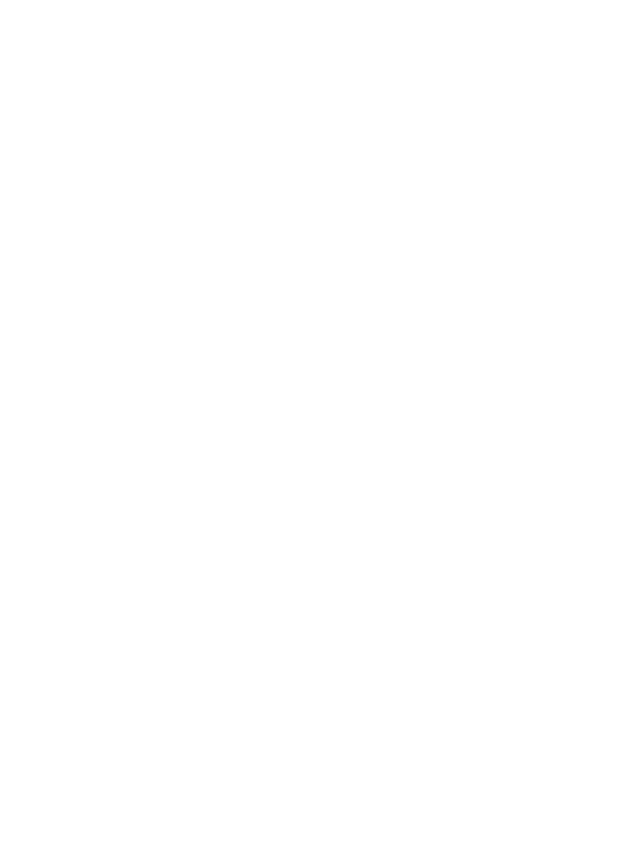
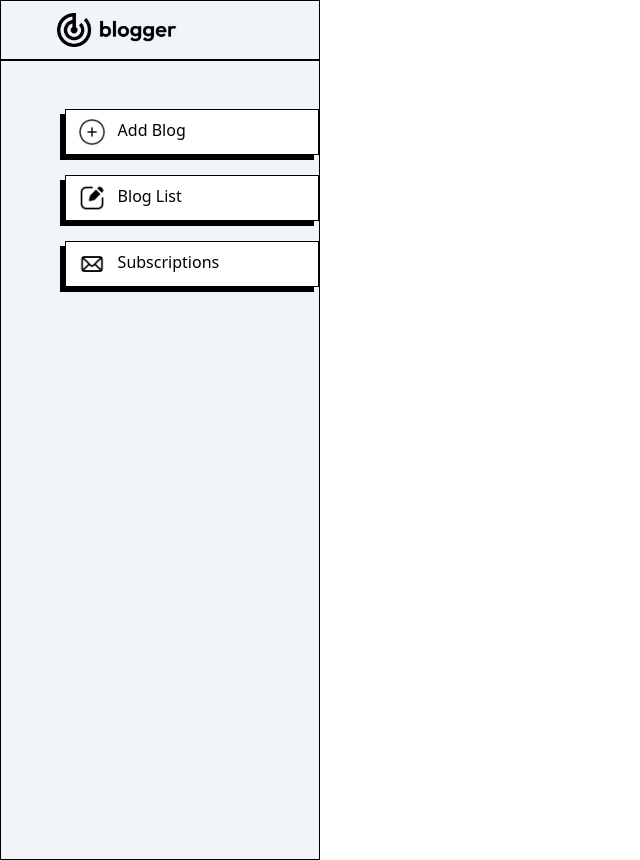
Before and after one commit to partth-code/Blog-Daily, a Next.js app: page /admin/addProduct in a window 1280 px wide. Shown: the whole page, without its empty margins (0-640 px from the left). Before the commit the page ends 800 px from the top, so only its background shows below. Built offline with nearby package versions, Linux system fonts and the light colour scheme.

Commit message:
AdminComponents:Created and Added Buttons to SideBar

```diff
--- /dev/null
+++ b/Components/AdminComponents/Sidebar.tsx
@@ -0,0 +1,28 @@
+import React from 'react'
+import Image from 'next/image';
+import { assets } from '@/Assets/assets';
+
+const Sidebar = () =>{
+    return (
+        <div className='flex flex-col bg-slate-100'>
+            <div className="px-2 sm:pl-14 py-3 border border-black">
+                <Image src={assets.logo}  alt="" width={120}/>
+            </div>
+        <div className='w-28 sm:w-80 h-[100vh] relative py-12 border border-black'>
+            <div className="w-[50%] sm:w-[80%] absolute right-0">
+            <div className="flex item-center border border-black gap-3 font-medium px-3 py-2 bg-white shadow-[-5px_5px_0px_#000000]">
+                <Image src={assets.add_icon} alt="" width={28}/><p>Add Blog</p>
+            </div>
+            <div className="mt-5 flex item-center border border-black gap-3 font-medium px-3 py-2 bg-white shadow-[-5px_5px_0px_#000000]">
+                <Image src={assets.blog_icon} alt="" width={28}/><p>Blog List</p>
+            </div>
+            <div className="mt-5 flex item-center border border-black gap-3 font-medium px-3 py-2 bg-white shadow-[-5px_5px_0px_#000000]">
+                <Image src={assets.email_icon} alt="" width={28}/><p>Subscriptions</p>
+            </div>
+            </div>
+        </div>
+        </div>
+    )
+}
+
+export default Sidebar;
--- a/app/admin/layout.tsx
+++ b/app/admin/layout.tsx
@@ -1,6 +1,11 @@
-export default function Layout({children}){
+import Sidebar from "@/Components/AdminComponents/Sidebar";
+
+export default function Layout({children}: {children: React.ReactNode}){
     return(
         <>
+        <div className="flex">
+            <Sidebar/>
+        </div>
         {children}
         </>
     )
--- a/app/admin/page.tsx
+++ b/app/admin/page.tsx
@@ -0,0 +1,11 @@
+import React from 'react'
+
+const page = () => {
+  return (
+    <div>
+
+    </div>
+  )
+}
+
+export default page
```
